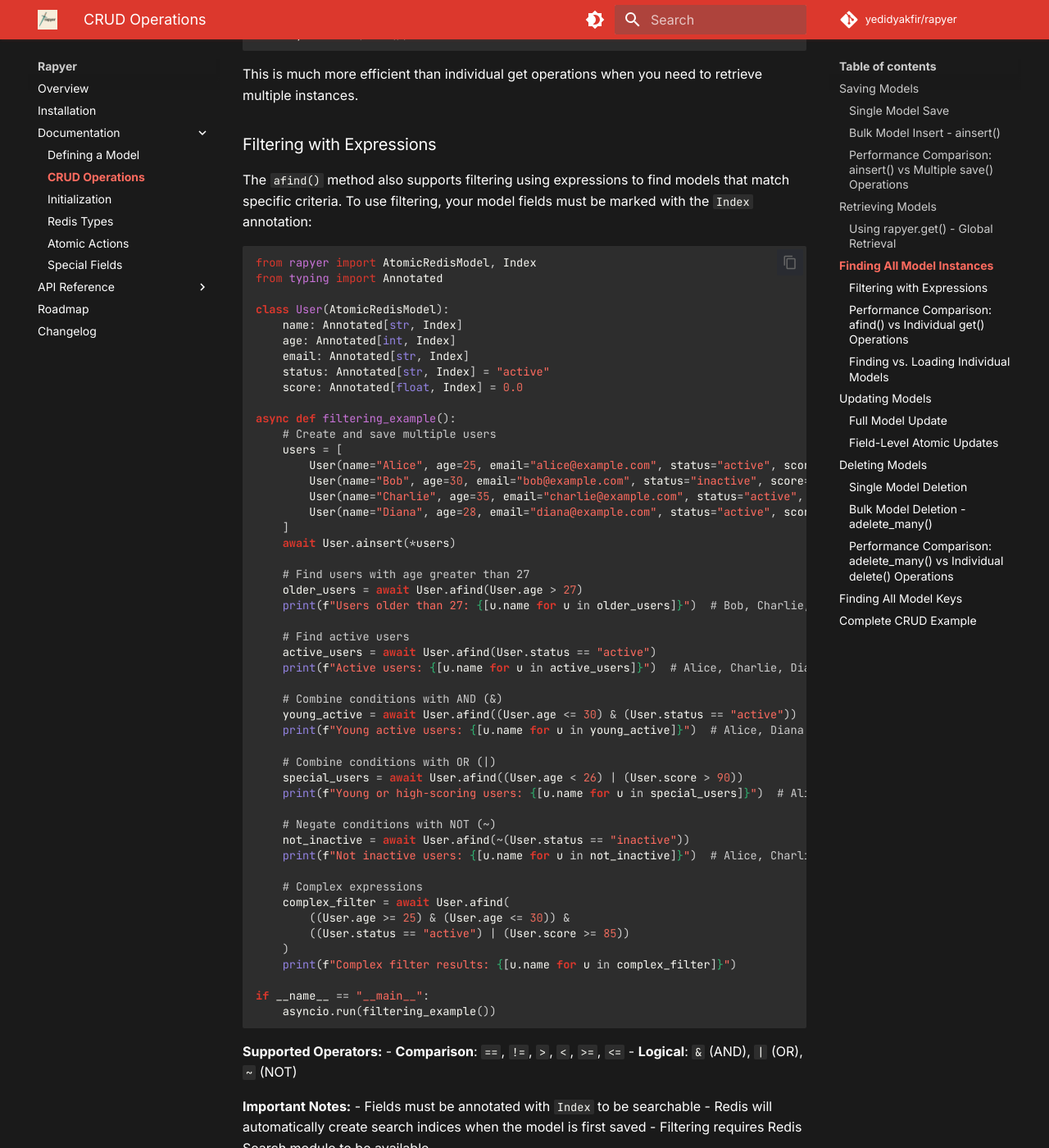
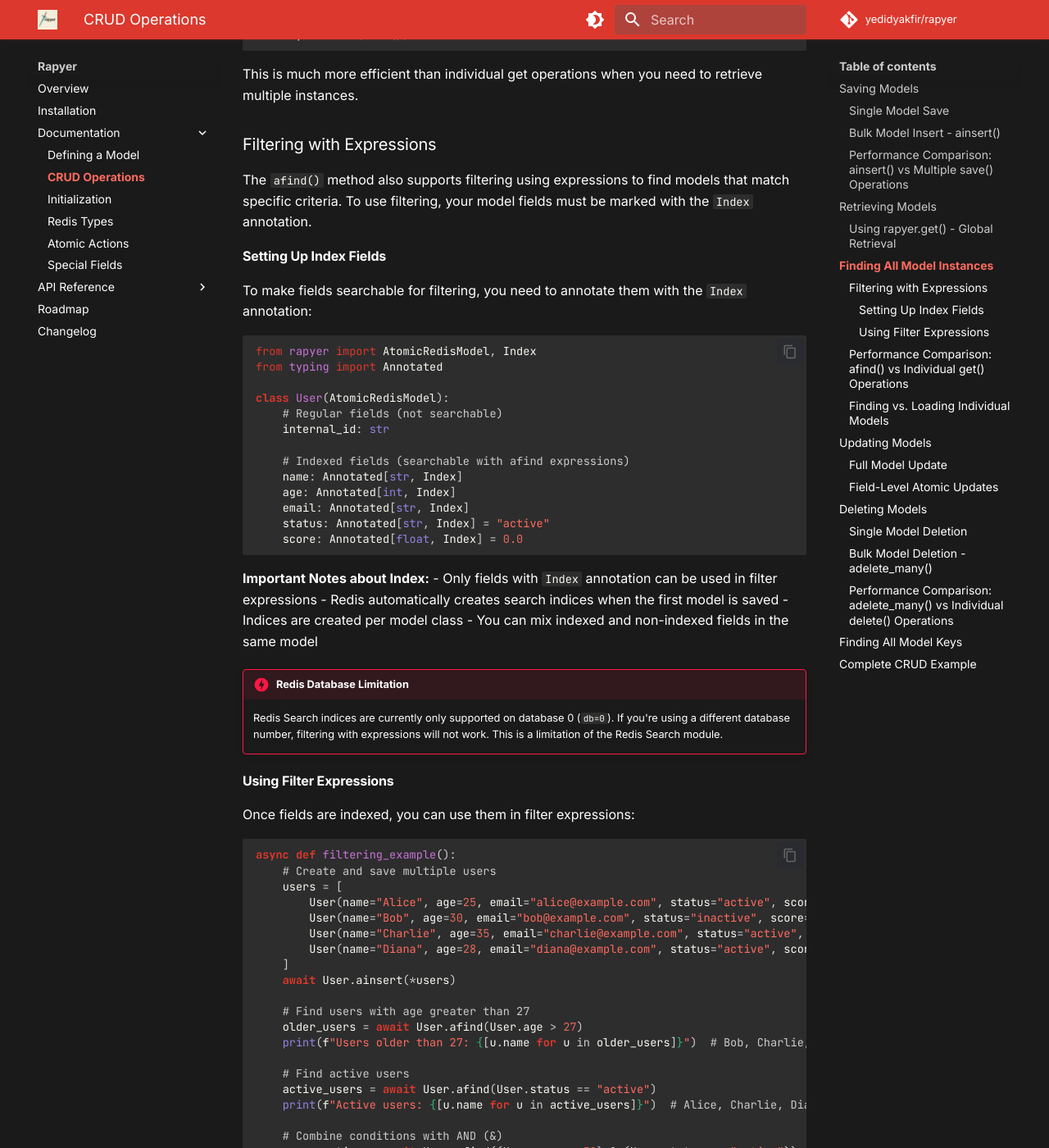
Before and after one commit to yedidyakfir/rapyer, an MkDocs documentation site: the page built from docs/documentation/crud-operations.md, in a window 1280 px wide and 1400 px high, scrolled down 4011 px. Shown: the whole window at 82% size. Built offline with MkDocs 1.6.1 and Material for MkDocs 9.7.7, drawn with Linux system fonts in a browser that asks for light colours; comment, search, counter and statistics services are not loaded.

Commit message:
[support-bulk-delete] - added an explanation for indexes

````diff
--- a/docs/documentation/crud-operations.md
+++ b/docs/documentation/crud-operations.md
@@ -165,19 +165,42 @@
 
 ### Filtering with Expressions
 
-The `afind()` method also supports filtering using expressions to find models that match specific criteria. To use filtering, your model fields must be marked with the `Index` annotation:
+The `afind()` method also supports filtering using expressions to find models that match specific criteria. To use filtering, your model fields must be marked with the `Index` annotation.
+
+#### Setting Up Index Fields
+
+To make fields searchable for filtering, you need to annotate them with the `Index` annotation:
 
 ```python
 from rapyer import AtomicRedisModel, Index
 from typing import Annotated
 
 class User(AtomicRedisModel):
+    # Regular fields (not searchable)
+    internal_id: str
+
+    # Indexed fields (searchable with afind expressions)
     name: Annotated[str, Index]
     age: Annotated[int, Index]
     email: Annotated[str, Index]
     status: Annotated[str, Index] = "active"
     score: Annotated[float, Index] = 0.0
+```
 
+**Important Notes about Index:**
+- Only fields with `Index` annotation can be used in filter expressions
+- Redis automatically creates search indices when the first model is saved
+- Indices are created per model class
+- You can mix indexed and non-indexed fields in the same model
+
+!!! danger "Redis Database Limitation"
+    Redis Search indices are currently only supported on database 0 (`db=0`). If you're using a different database number, filtering with expressions will not work. This is a limitation of the Redis Search module.
+
+#### Using Filter Expressions
+
+Once fields are indexed, you can use them in filter expressions:
+
+```python
 async def filtering_example():
     # Create and save multiple users
     users = [
````
